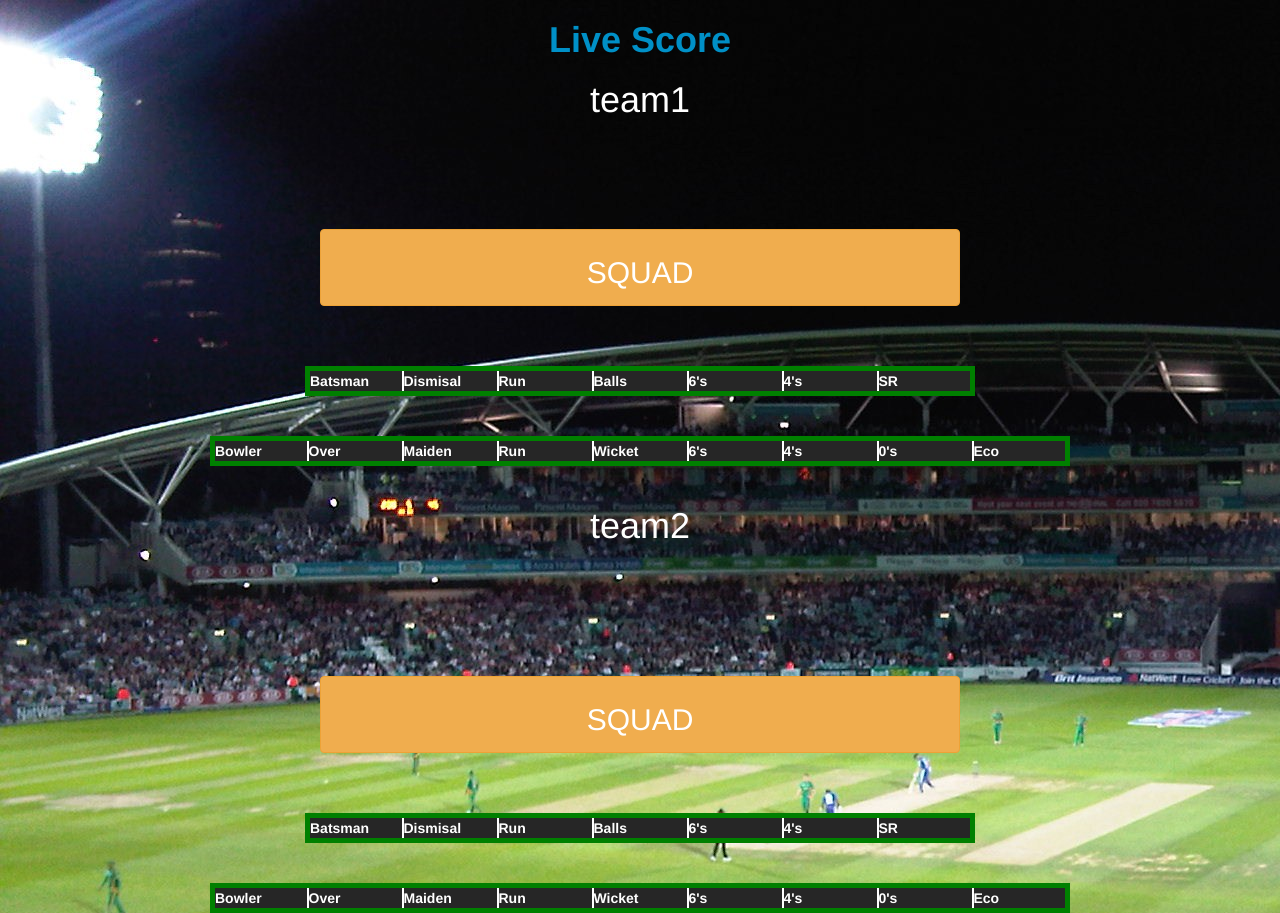
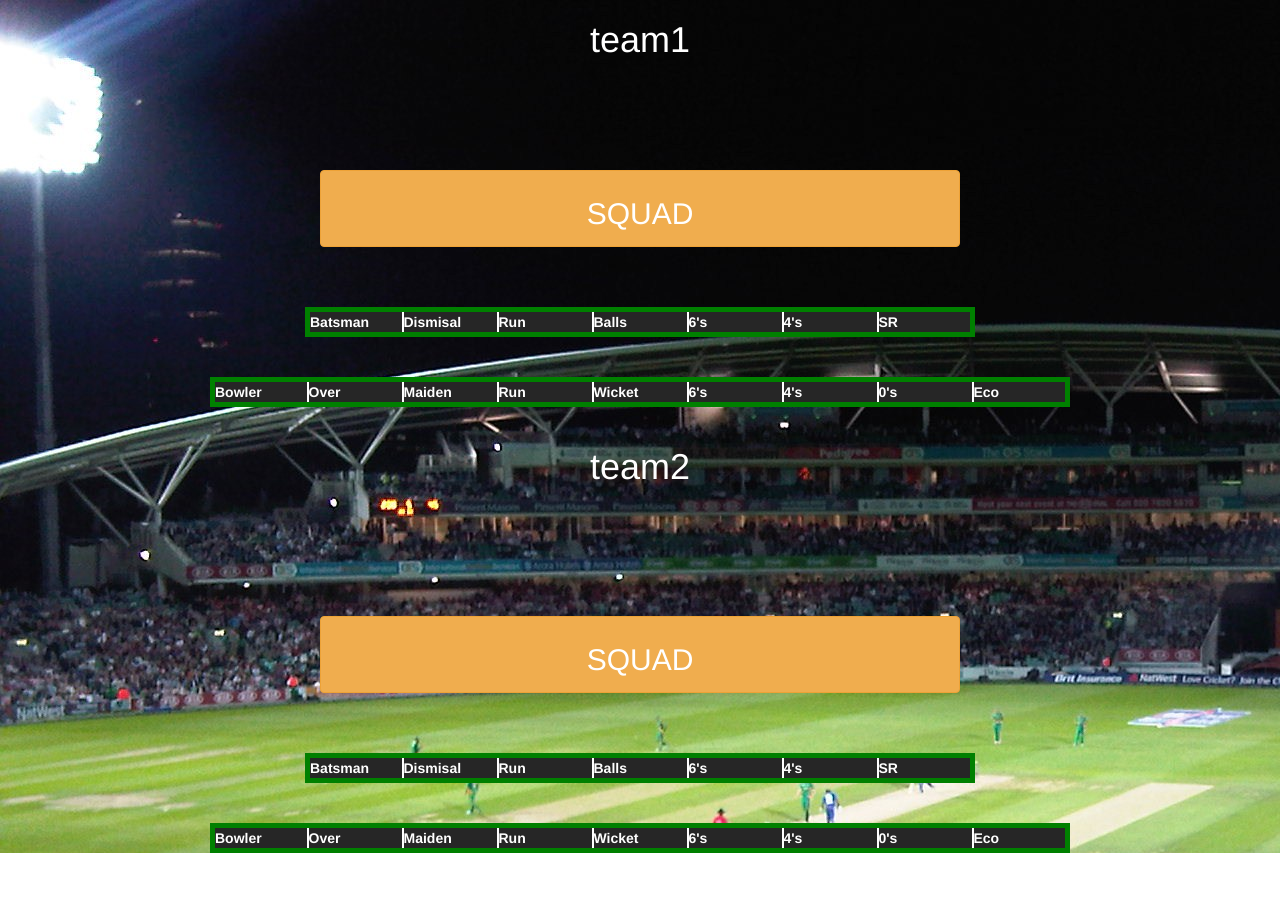
Before and after one commit to Abhi-monu/Abhi-monu.github.io, a plain HTML site: page templates/score.html in a window 1280 px wide. After the commit the page ends 853 px from the top, so only its background shows below. Drawn offline with nearby package versions, Linux system fonts and the light colour scheme; no server answers.

Commit message:
Update score.html

```diff
--- a/templates/score.html
+++ b/templates/score.html
@@ -19,7 +19,7 @@ button{
 </head>
 <body>
 	<center>
-<h1 style="color: #0090c7; font-weight: bolder;">Live Score</h1>
+<h1 style="color: #0090c7; font-weight: bolder;"></h1>
 <div id="result">
 <div class="comp">
 <h1 id="team1" style="color: #fff;">team1</h1>
```
